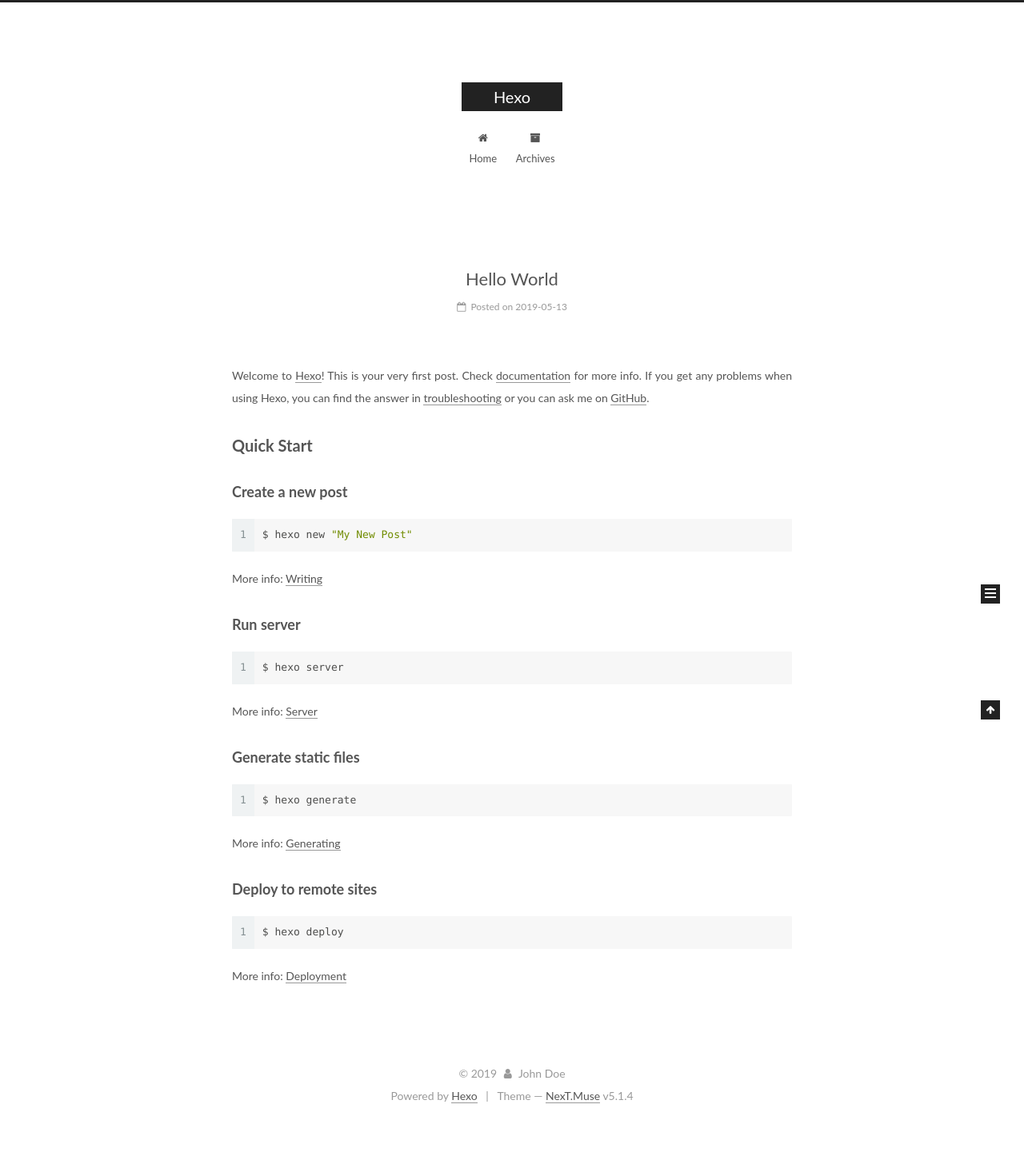
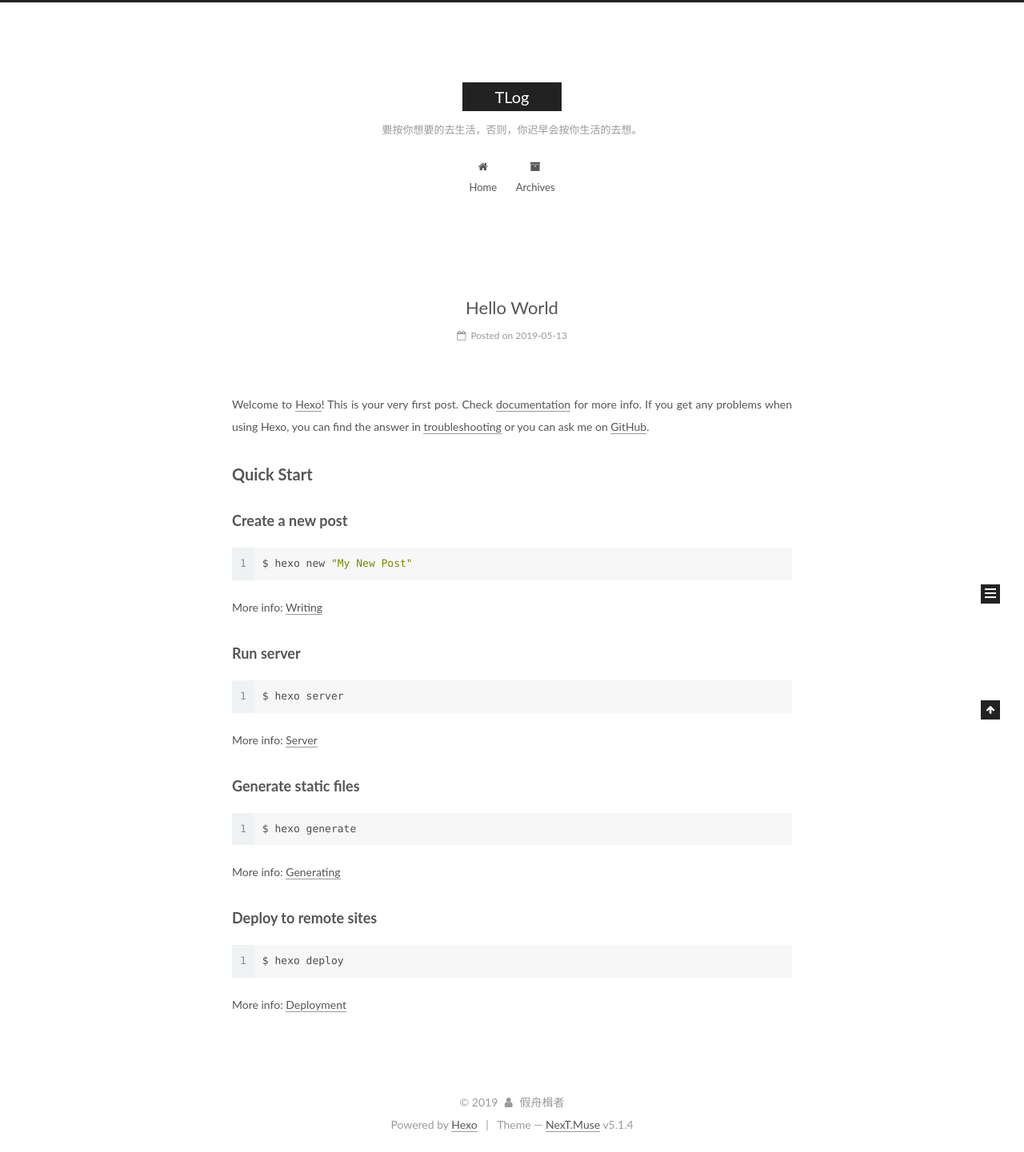
Before and after one commit to taiyh/taiyh.github.io, a plain HTML site: page index.html in a window 1280 px wide. Shown: the whole page at 80% size. Before the commit the page ends 1405 px from the top, so only its background shows below. Drawn offline with Linux system fonts and the light colour scheme.

Commit message:
Site updated: 2019-05-13 11:44:59

```diff
--- a/css/main.css
+++ b/css/main.css
@@ -1822,7 +1822,7 @@ pre .javascript .function {
   width: 4px;
   height: 4px;
   border-radius: 50%;
-  background: #6321a2;
+  background: #41ff2e;
 }
 .links-of-blogroll {
   font-size: 13px;
--- a/index.html
+++ b/index.html
@@ -80,12 +80,12 @@
 
 
 <meta property="og:type" content="website">
-<meta property="og:title" content="Hexo">
+<meta property="og:title" content="TLog">
 <meta property="og:url" content="http://yoursite.com/index.html">
-<meta property="og:site_name" content="Hexo">
+<meta property="og:site_name" content="TLog">
 <meta property="og:locale" content="default">
 <meta name="twitter:card" content="summary">
-<meta name="twitter:title" content="Hexo">
+<meta name="twitter:title" content="TLog">
 
 
 
@@ -121,7 +121,7 @@
 
 
 
-  <title>Hexo</title>
+  <title>TLog</title>
 
 
 
@@ -152,12 +152,12 @@
     <div class="custom-logo-site-title">
       <a href="/" class="brand" rel="start">
         <span class="logo-line-before"><i></i></span>
-        <span class="site-title">Hexo</span>
+        <span class="site-title">TLog</span>
         <span class="logo-line-after"><i></i></span>
       </a>
     </div>
 
-        <p class="site-subtitle"></p>
+        <p class="site-subtitle">要按你想要的去生活，否则，你迟早会按你生活的去想。</p>
 
   </div>
 
@@ -232,13 +232,13 @@
     <link itemprop="mainEntityOfPage" href="http://yoursite.com/2019/05/13/hello-world/">
 
     <span hidden itemprop="author" itemscope itemtype="http://schema.org/Person">
-      <meta itemprop="name" content="John Doe">
+      <meta itemprop="name" content="假舟楫者">
       <meta itemprop="description" content>
       <meta itemprop="image" content="/images/avatar.gif">
     </span>
 
     <span hidden itemprop="publisher" itemscope itemtype="http://schema.org/Organization">
-      <meta itemprop="name" content="Hexo">
+      <meta itemprop="name" content="TLog">
     </span>
 
 
@@ -379,7 +379,7 @@
         <div class="site-overview">
           <div class="site-author motion-element" itemprop="author" itemscope itemtype="http://schema.org/Person">
 
-              <p class="site-author-name" itemprop="name">John Doe</p>
+              <p class="site-author-name" itemprop="name">假舟楫者</p>
               <p class="site-description motion-element" itemprop="description"></p>
           </div>
 
@@ -435,7 +435,7 @@
   <span class="with-love">
     <i class="fa fa-user"></i>
   </span>
-  <span class="author" itemprop="copyrightHolder">John Doe</span>
+  <span class="author" itemprop="copyrightHolder">假舟楫者</span>
 
 
 </div>
```
Also changed, not shown: 2019/05/13/hello-world/index.html (+8 -8 lines), archives/2019/05/index.html (+8 -8 lines), archives/2019/index.html (+8 -8 lines), archives/index.html (+8 -8 lines).
